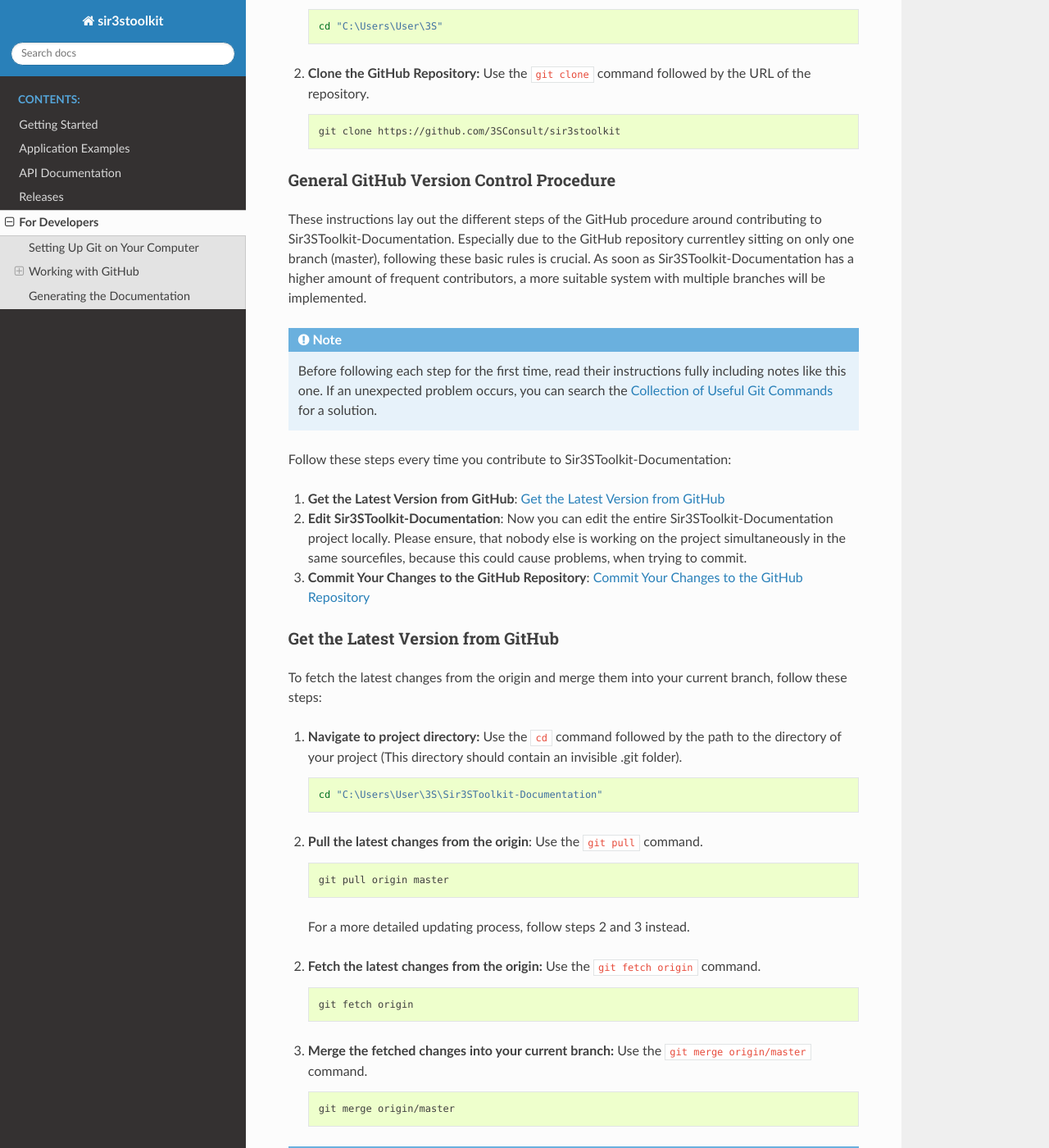
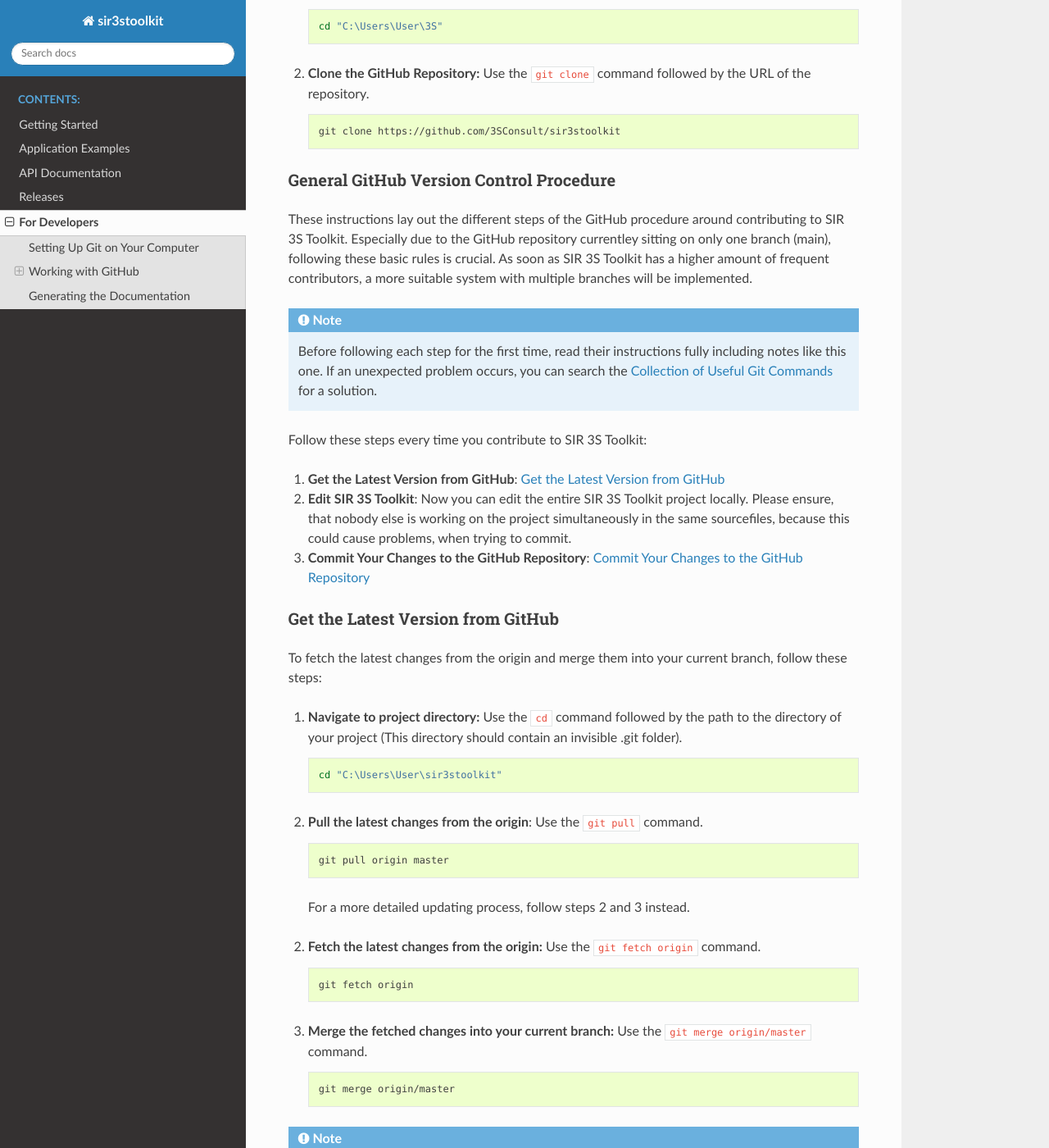
Before and after one commit to 3SConsult/sir3stoolkit, a Sphinx documentation site: the page built from docs/source/developers.rst, in a window 1280 px wide and 1400 px high, scrolled down 1303 px. Shown: the whole window at 82% size. Built offline with Sphinx 7.4.7 and the Read the Docs theme 3.1.0, drawn with Linux system fonts in a browser that asks for light colours; pages that are not in the unit, such as notebooks, are missing from menus; some of the changed text lies outside the part shown.

Commit message:
Documentation: Developers.rst some renaming

```diff
--- a/docs/source/developers.rst
+++ b/docs/source/developers.rst
@@ -62,16 +62,16 @@
 General GitHub Version Control Procedure
 ~~~~~~~~~~~~~~~~~~~~~~~~~~~~~~~~~~~~~~~~
 
-These instructions lay out the different steps of the GitHub procedure around contributing to Sir3SToolkit-Documentation. Especially due to the GitHub repository currentley sitting on only one branch (master), following these basic rules is crucial. As soon as Sir3SToolkit-Documentation has a higher amount of frequent contributors, a more suitable system with multiple branches will be implemented.
+These instructions lay out the different steps of the GitHub procedure around contributing to SIR 3S Toolkit. Especially due to the GitHub repository currentley sitting on only one branch (main), following these basic rules is crucial. As soon as SIR 3S Toolkit has a higher amount of frequent contributors, a more suitable system with multiple branches will be implemented.
 
 .. note::
     Before following each step for the first time, read their instructions fully including notes like this one. If an unexpected problem occurs, you can search the :ref:`command-collection-label` for a solution.
 
-Follow these steps every time you contribute to Sir3SToolkit-Documentation:
+Follow these steps every time you contribute to SIR 3S Toolkit:
 
 1. **Get the Latest Version from GitHub**: :ref:`get-latest-version-label`
 
-2. **Edit Sir3SToolkit-Documentation**: Now you can edit the entire Sir3SToolkit-Documentation project locally. Please ensure, that nobody else is working on the project simultaneously in the same sourcefiles, because this could cause problems, when trying to commit.
+2. **Edit SIR 3S Toolkit**: Now you can edit the entire SIR 3S Toolkit project locally. Please ensure, that nobody else is working on the project simultaneously in the same sourcefiles, because this could cause problems, when trying to commit.
 
 3. **Commit Your Changes to the GitHub Repository**: :ref:`commit-changes-label`
 
@@ -86,7 +86,7 @@
 
    .. code-block:: bash
 
-      cd "C:\Users\User\3S\Sir3SToolkit-Documentation"
+      cd "C:\Users\User\sir3stoolkit"
 
 2. **Pull the latest changes from the origin**: Use the ``git pull`` command.
 
@@ -126,7 +126,7 @@
 
    .. code-block:: bash
 
-      cd "C:\Users\User\3S\Sir3SToolkit-Documentation"
+      cd "C:\Users\User\3S\sir3stoolkti"
 
 2. **Add files to the staging area:** Use the ``git add`` command followed by the name of the file. Use ``git add .`` to add all files.
 
@@ -147,7 +147,7 @@
       git push origin master
 
 .. .. note::
-    If you want to push multiple commits back to back, keep in mind that the Sir3SToolkit-Documentation GitHub repository uses :ref:`github-workflow-label` that might require you to fetch after committing to certain directories. Because workflows can automatically author commits, so fetching ensures you have the latest changes. Alternatively you can check the :ref:`current-workflow-label` utilised by the GitHub Repository and whether the might be triggered by your commit.
+    If you want to push multiple commits back to back, keep in mind that the SIR 3S Toolkit GitHub repository uses :ref:`github-workflow-label` that might require you to fetch after committing to certain directories. Because workflows can automatically author commits, so fetching ensures you have the latest changes. Alternatively you can check the :ref:`current-workflow-label` utilised by the GitHub Repository and whether the might be triggered by your commit.
 
 .. _command-collection-label:
 
@@ -296,11 +296,11 @@
 
 .. note:: Our GitHub Workflow sphinx.yaml automatically builds and deploys the documentation. If you do not need to view a local build of your changes, you can jump to step 4.
 
-2. **Navigate to the Sir3SToolkit-Documentation directory:** Use the ``cd`` command.
+2. **Navigate to the sir3stoolkit directory:** Use the ``cd`` command.
 
    .. code-block:: bash
 
-      cd "C:\Users\User\3S\Sir3SToolkit-Documentation"
+      cd "C:\Users\User\3S\sir3stoolkit"
 
 3. **Make an HTML build:** Use ``python3 -m sphinx.cmd.build -b html . /_build/html`` (for python env)  or ``.\make.bat html`` (for conda env (recommended to use conda shell)).
 
@@ -313,6 +313,6 @@
       .\make.bat html
 
 
-4. **Commit the changes.** Commit all files from Sir3SToolkit-Documentation to GitHub (:ref:`commit-changes-label`).
+4. **Commit the changes.** Commit all files from sir3stoolkit to GitHub (:ref:`commit-changes-label`).
 
 The new documentation can be found at `https://3sconsult.github.io/sir3stoolkit/index.html <https://3sconsult.github.io/sir3stoolkit/index.html>`_
```
